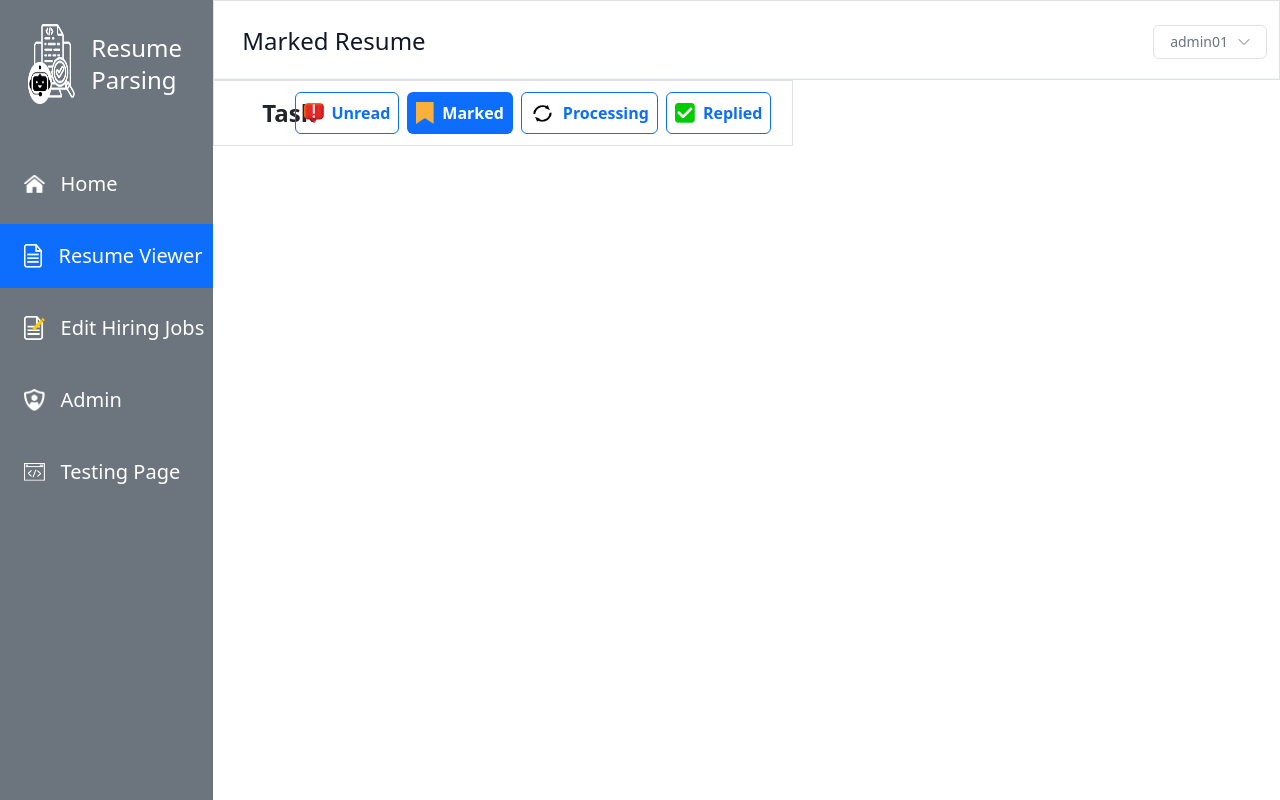
After one commit to tanaratsaehia/WebAppProject-RecruitmentSystem, a Laravel app: page /resume-viewer/marked in a window 1280 px wide. The commit adds this page. Run offline with Laravel 10, Linux system fonts and the light colour scheme; a user stored in the database is signed in; data comes from the database, SQL or seed files in the repository; style sheets or scripts are compiled from the project's sources; some libraries are stand-ins or nearby versions.

Commit message:
complete menu for viewer

```diff
--- /dev/null
+++ b/app/Http/Controllers/ResumeViewerController.php
@@ -0,0 +1,29 @@
+<?php
+
+namespace App\Http\Controllers;
+
+use Illuminate\Http\Request;
+
+class ResumeViewerController extends Controller
+{
+    public function index(){
+        // return view('resume-viewer');
+        return redirect()->route('resume-viewer.unread');
+    }
+
+    public function unread(){
+        return view('unread-resume');
+    }
+
+    public function marked(){
+        return view('marked-resume');
+    }
+
+    public function processing(){
+        return view('processing-resume');
+    }
+
+    public function replied(){
+        return view('replied-resume');
+    }
+}
--- a/app/Http/Kernel.php
+++ b/app/Http/Kernel.php
@@ -64,5 +64,6 @@ class Kernel extends HttpKernel
         'signed' => \App\Http\Middleware\ValidateSignature::class,
         'throttle' => \Illuminate\Routing\Middleware\ThrottleRequests::class,
         'verified' => \Illuminate\Auth\Middleware\EnsureEmailIsVerified::class,
+        'role' => \App\Http\Middleware\RoleMiddleware::class,
     ];
 }
--- /dev/null
+++ b/app/Http/Middleware/RoleMiddleware.php
@@ -0,0 +1,28 @@
+<?php
+
+namespace App\Http\Middleware;
+
+use Closure;
+use Illuminate\Http\Request;
+use Symfony\Component\HttpFoundation\Response;
+use Illuminate\Support\Facades\Auth;
+
+class RoleMiddleware
+{
+    public function handle(Request $request, Closure $next, string $roles): Response
+    {
+        if (!Auth::check()) {
+            return redirect('login');
+        }
+
+        $user = Auth::user();
+        $allowedRoles = array_map('trim', explode('-', $roles));
+        $allowedRoles = array_map('strtolower', $allowedRoles);
+        $userRole = strtolower(trim($user->role));
+        if (in_array($userRole, $allowedRoles)) {
+            return $next($request);
+        }
+        return abort(403, 'Unauthorized action.');
+        // return redirect('/home');
+    }
+}
--- /dev/null
+++ b/resources/views/components/resume-viewer-menu.blade.php
@@ -0,0 +1,32 @@
+<nav class="ps-5 h-16 w-100 row align-items-center">
+    <!-- The best way to take care of the future is to take care of the present moment. - Thich Nhat Hanh -->
+    <p class="text-2xl font-medium fs-4 fw-bold col-1">Task</p>
+    <div class="col-auto p-0">
+        <a href="{{ route('resume-viewer.unread') }}" class="p-1 text-decoration-none d-flex align-items-center btn
+            {{ request()->routeIs('resume-viewer.unread') ? 'bg-primary text-white' : 'btn-outline-primary' }} px-2 py-1">
+            <img src="{{ asset('images/unread_icon.png') }}" alt="Unread Icon" style="width: 20px; height: 20px;" class="me-2">
+            <p class="text-2xl font-medium fs-6 fw-bold mb-0">Unread</p>
+        </a>
+    </div>
+    <div class="col-auto p-0 ms-2">
+        <a href="{{ route('resume-viewer.marked') }}" class="p-1 text-decoration-none d-flex align-items-center btn
+            {{ request()->routeIs('resume-viewer.marked') ? 'bg-primary text-white' : 'btn-outline-primary' }} px-2 py-1">
+            <img src="{{ asset('images/marked_yellow_icon.png') }}" alt="Marked Icon" style="width: 18px; height: 22px;" class="me-2">
+            <p class="text-2xl font-medium fs-6 fw-bold mb-0">Marked</p>
+        </a>
+    </div>
+    <div class="col-auto p-0 ms-2">
+        <a href="{{ route('resume-viewer.processing') }}" class="p-1 text-decoration-none d-flex align-items-center btn
+            {{ request()->routeIs('resume-viewer.processing') ? 'bg-primary text-white' : 'btn-outline-primary' }} px-2 py-1">
+            <img src="{{ asset('images/loading_icon.png') }}" alt="Processing Icon" style="width: 25px; height: 25px;" class="me-2">
+            <p class="text-2xl font-medium fs-6 fw-bold mb-0">Processing</p>
+        </a>
+    </div>
+    <div class="col-auto p-0 ms-2">
+        <a href="{{ route('resume-viewer.replied') }}" class="p-1 text-decoration-none d-flex align-items-center btn
+            {{ request()->routeIs('resume-viewer.replied') ? 'bg-primary text-white' : 'btn-outline-primary' }} px-2 py-1">
+            <img src="{{ asset('images/correct_thick_icon.png') }}" alt="Replied Icon" style="width: 20px; height: 20px;" class="me-2">
+            <p class="text-2xl font-medium fs-6 fw-bold mb-0">Replied</p>
+        </a>
+    </div>
+</nav>
--- a/resources/views/components/side-menu.blade.php
+++ b/resources/views/components/side-menu.blade.php
@@ -1,6 +1,6 @@
 <nav class="sticky-top flex row">
     <div class="h-20 ms-3 mt-4 d-flex">
-        <img src="{{ asset('images/side_bar_logo_white.png') }}" alt="" width="25%">
+        <img src="{{ asset('images/side_bar_logo_white.png') }}" alt="" style="width: 25%; height: 100%;">
         <div class="d-flex align-items-center">
             <p class="ms-3 text-2xl fs-4 text-white">Resume Parsing</p>
         </div>
@@ -36,8 +36,8 @@
         @endif
 
         @if (auth()->user()->role == "hr" || auth()->user()->role == "superHR")
-            <div class="w-100 ps-2 mt-2">
-                <a href="#" class="p-0 m-0 w-100">
+            <div class="{{ request()->routeIs('resume-viewer') || request()->routeIs('resume-viewer.*') ? 'bg-primary' : '' }} w-100 ps-2 mt-2">
+                <a href="{{ route('resume-viewer') }}" class="p-0 m-0 w-100">
                     <div class="h-16 d-flex align-items-center">
                         <img src="{{ asset('images/paper_icon_white.png') }}" alt="" width="9%" class="ms-3">
                         <p class="ms-3 text-2xl fs-5 text-white">Resume Viewer</p>
--- a/resources/views/edit-hiring-job.blade.php
+++ b/resources/views/edit-hiring-job.blade.php
@@ -67,7 +67,6 @@
                         <span class="border-end border-secondary mx-2 align-self-stretch" style="width: 4px;"></span>
                         <form id="deleteForm-{{ $item->id }}" action="{{ route('edit-hiring-job.delete', $item->id) }}" method="post" style="display:inline;">
                             @csrf
-                            @method('DELETE')
                             <button type="button"
                                     class="btn p-0 bg-transparent border-0 delete-job-btn ms-3 me-2"
                                     data-job-id="{{ $item->id }}"
--- /dev/null
+++ b/resources/views/marked-resume.blade.php
@@ -0,0 +1,11 @@
+<?php
+    $_SESSION['currentPage'] = "Marked Resume";
+?>
+
+<x-app-layout>
+    <x-resume-viewer-menu></x-resume-viewer-menu>
+</x-app-layout>
+
+<?php
+    $_SESSION['currentPage'] = null;
+?>
--- a/resources/views/navigation-menu.blade.php
+++ b/resources/views/navigation-menu.blade.php
@@ -21,7 +21,7 @@
                 <!-- <div class="hidden space-x-8 sm:-my-px sm:ms-10 sm:flex">
                     </div> -->
 
-                <h1 class="ms-3 text-2xl font-medium text-gray-900">{{ $_SESSION['currentPage'] ?? "Page Name not set"}}</h1>
+                <h1 class="ms-3 text-2xl font-medium text-gray-900">{{ $_SESSION['currentPage'] ?? ""}}</h1>
             </div>
 
             <div class="hidden sm:flex sm:items-center sm:ms-6">
--- a/routes/web.php
+++ b/routes/web.php
@@ -3,6 +3,7 @@
 use Illuminate\Support\Facades\Route;
 use App\Http\Controllers\HomeController;
 use App\Http\Controllers\JobOpeningController;
+use App\Http\Controllers\ResumeViewerController;
 /*
 |--------------------------------------------------------------------------
 | Web Routes
@@ -16,7 +17,8 @@ use App\Http\Controllers\JobOpeningController;
 // session_start();
 
 Route::get('/', function () {
-    return view('welcome');
+    // return view('welcome');
+    return redirect()->route('home');
 })->name('welcome');
 
 Route::middleware([
@@ -25,16 +27,29 @@ Route::middleware([
     'verified',
 ])->group(function () {
     Route::get('/dashboard', function () {
-        return view('dashboard');
+        // return view('dashboard');
+        return redirect()->route('home');
     })->name('dashboard');
+    // home
+    Route::get('/home', [HomeController::class,'index'])->name("home");
 
-    Route::get('/home', [HomeController::class,'index'])->name("home");
-    Route::get('/edit-hiring-job', [JobOpeningController::class,'index'])->name("edit-hiring-job");
-    Route::get('/edit-hiring-job/{id}', [JobOpeningController::class,'editJob'])->name("edit-hiring-job.edit");
-    Route::post('/edit-hiring-job', [JobOpeningController::class,'saveEditedJob'])->name("edit-hiring-job.save");
-    Route::post('/edit-hiring-job/add', [JobOpeningController::class,'addJob'])->name("edit-hiring-job.add");
-    Route::delete('/edit-hiring-job/delete/{id}', [JobOpeningController::class,'deleteJob'])->name("edit-hiring-job.delete");
+    Route::middleware(['role:hr-superHR'])->group(function () {
+        // edit hiring job
+        Route::get('/edit-hiring-job', [JobOpeningController::class,'index'])->name("edit-hiring-job");
+        Route::get('/edit-hiring-job/{id}', [JobOpeningController::class,'editJob'])->name("edit-hiring-job.edit");
+        Route::post('/edit-hiring-job', [JobOpeningController::class,'saveEditedJob'])->name("edit-hiring-job.save");
+        Route::post('/edit-hiring-job/add', [JobOpeningController::class,'addJob'])->name("edit-hiring-job.add");
+        Route::post('/edit-hiring-job/delete/{id}', [JobOpeningController::class,'deleteJob'])->name("edit-hiring-job.delete");
 
+        // resume viewer
+        Route::get('/resume-viewer', [ResumeViewerController::class,'index'])->name("resume-viewer");
+        Route::get('/resume-viewer/unread', [ResumeViewerController::class,'unread'])->name("resume-viewer.unread");
+        Route::get('/resume-viewer/marked', [ResumeViewerController::class,'marked'])->name("resume-viewer.marked");
+        Route::get('/resume-viewer/processing', [ResumeViewerController::class,'processing'])->name("resume-viewer.processing");
+        Route::get('/resume-viewer/replied', [ResumeViewerController::class,'replied'])->name("resume-viewer.replied");
+    });
+
+    // upload
     Route::get('/home/upload-resume/{id}', function($id){
         return view('upload-resume', compact('id'));
     })->name('home.upload-resume');
```
Also changed, not shown: app/View/Components/resume-viewer-menu.php (added, +26 -0 lines), resources/views/processing-resume.blade.php (added, +11 -0 lines), resources/views/replied-resume.blade.php (added, +11 -0 lines), resources/views/resume-viewer.blade.php (added, +11 -0 lines), resources/views/unread-resume.blade.php (added, +11 -0 lines), public/images/correct_thick_icon.png (added), public/images/loading_icon.png (added), public/images/marked_gray_icon.png (added), public/images/marked_yellow_icon.png (added), public/images/unread_icon.png (added).
